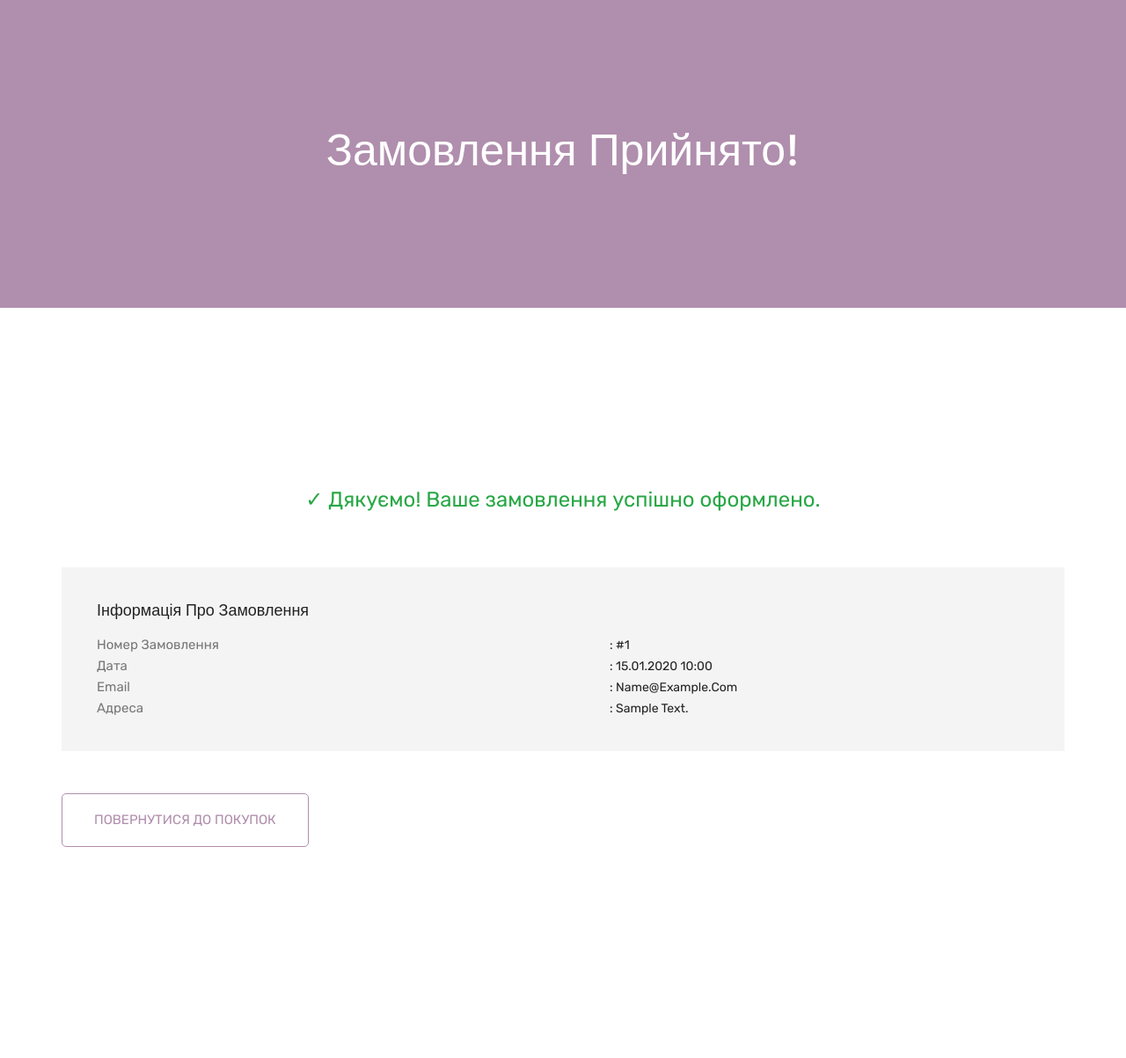
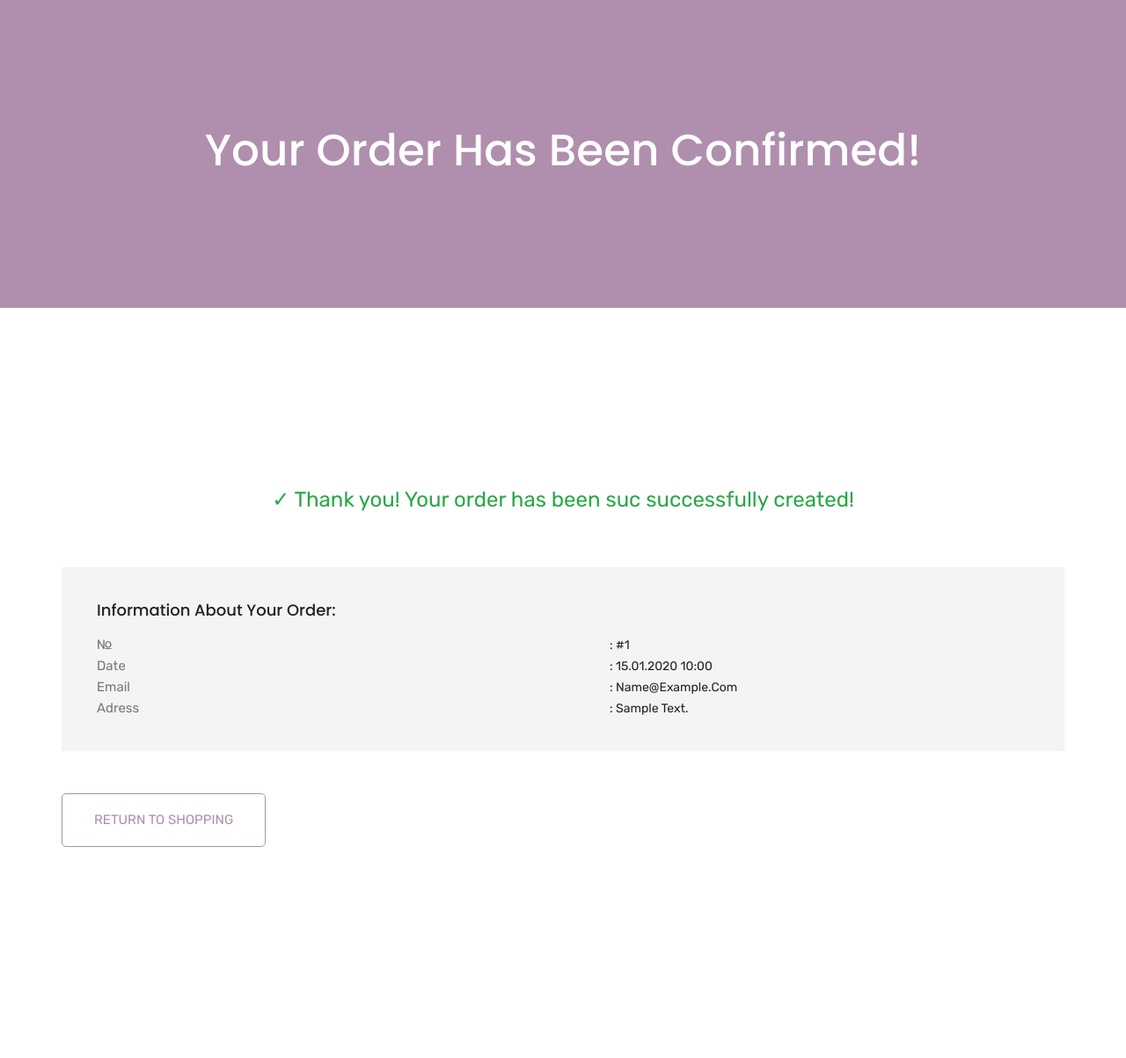
Before and after one commit to htokira/Online-shop, a Django app: template shop/templates/shop/order_created.html in a window 1280 px wide. Shown: the part 86-1289 px from the top of the page at 88% size. Run offline with Django 5.2, Linux system fonts and the light colour scheme; the template is opened without the code that fills it: values that come from a table or form of the project are taken from there, others are empty; tables that the repository leaves empty hold one stand-in row (values such as "Sample post"); some libraries are stand-ins or nearby versions.

Commit message:
Fix order creating and after creation language

```diff
--- a/shop/templates/shop/order_created.html
+++ b/shop/templates/shop/order_created.html
@@ -7,7 +7,7 @@
         <div class="row">
             <div class="col-lg-12">
                 <div class="breadcrumb_iner">
-                    <h2>Замовлення прийнято!</h2>
+                    <h2>Your order has been confirmed!</h2>
                 </div>
             </div>
         </div>
@@ -19,24 +19,24 @@
         <div class="row">
             <div class="col-lg-12">
                 <div class="confirmation_tittle">
-                    <span style="color: #28a745; font-size: 24px;">✓ Дякуємо! Ваше замовлення успішно оформлено.</span>
+                    <span style="color: #28a745; font-size: 24px;">✓ Thank you! Your order has been suc successfully created!</span>
                 </div>
             </div>
             <div class="col-lg-12 mt-4">
                 <div class="single_confirmation_details">
-                    <h4>Інформація про замовлення</h4>
+                    <h4>Information about Your order:</h4>
                     <ul>
-                        <li><p>Номер замовлення</p><span>: #{{ order.id }}</span></li>
-                        <li><p>Дата</p><span>: {{ order.created|date:"d.m.Y H:i" }}</span></li>
+                        <li><p>№</p><span>: #{{ order.id }}</span></li>
+                        <li><p>Date</p><span>: {{ order.created|date:"d.m.Y H:i" }}</span></li>
                         <li><p>Email</p><span>: {{ order.email }}</span></li>
-                        <li><p>Адреса</p><span>: {{ order.address }}</span></li>
+                        <li><p>Adress</p><span>: {{ order.address }}</span></li>
                     </ul>
                 </div>
             </div>
         </div>
         <div class="row mt-5">
             <div class="col-lg-12">
-                <a href="{% url 'shop:product_list' %}" class="btn_3">Повернутися до покупок</a>
+                <a href="{% url 'shop:product_list' %}" class="btn_3">Return to shopping</a>
             </div>
         </div>
     </div>
```
Also changed, not shown: shop/templates/shop/order_create_form.html (+12 -12 lines).
